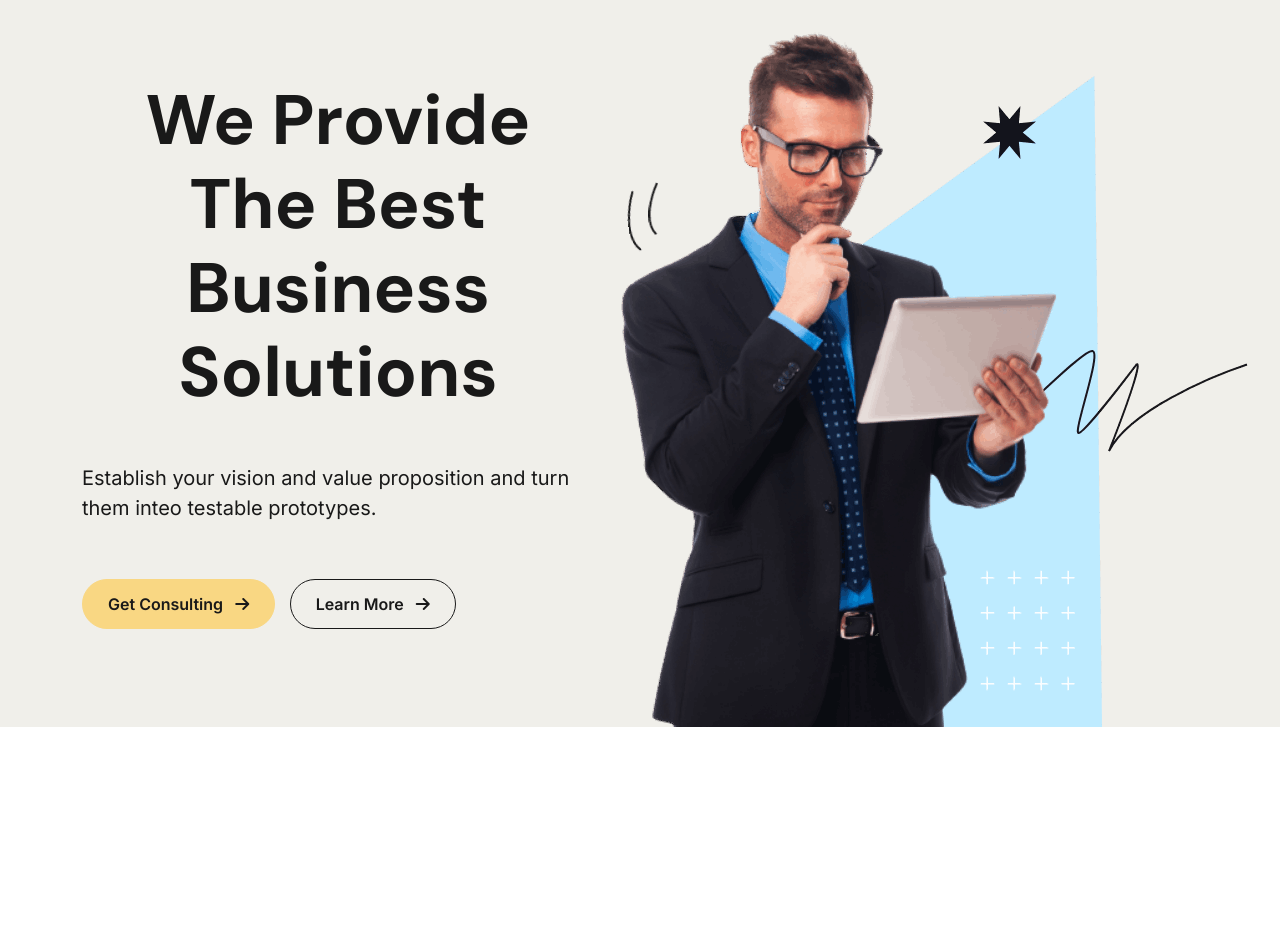
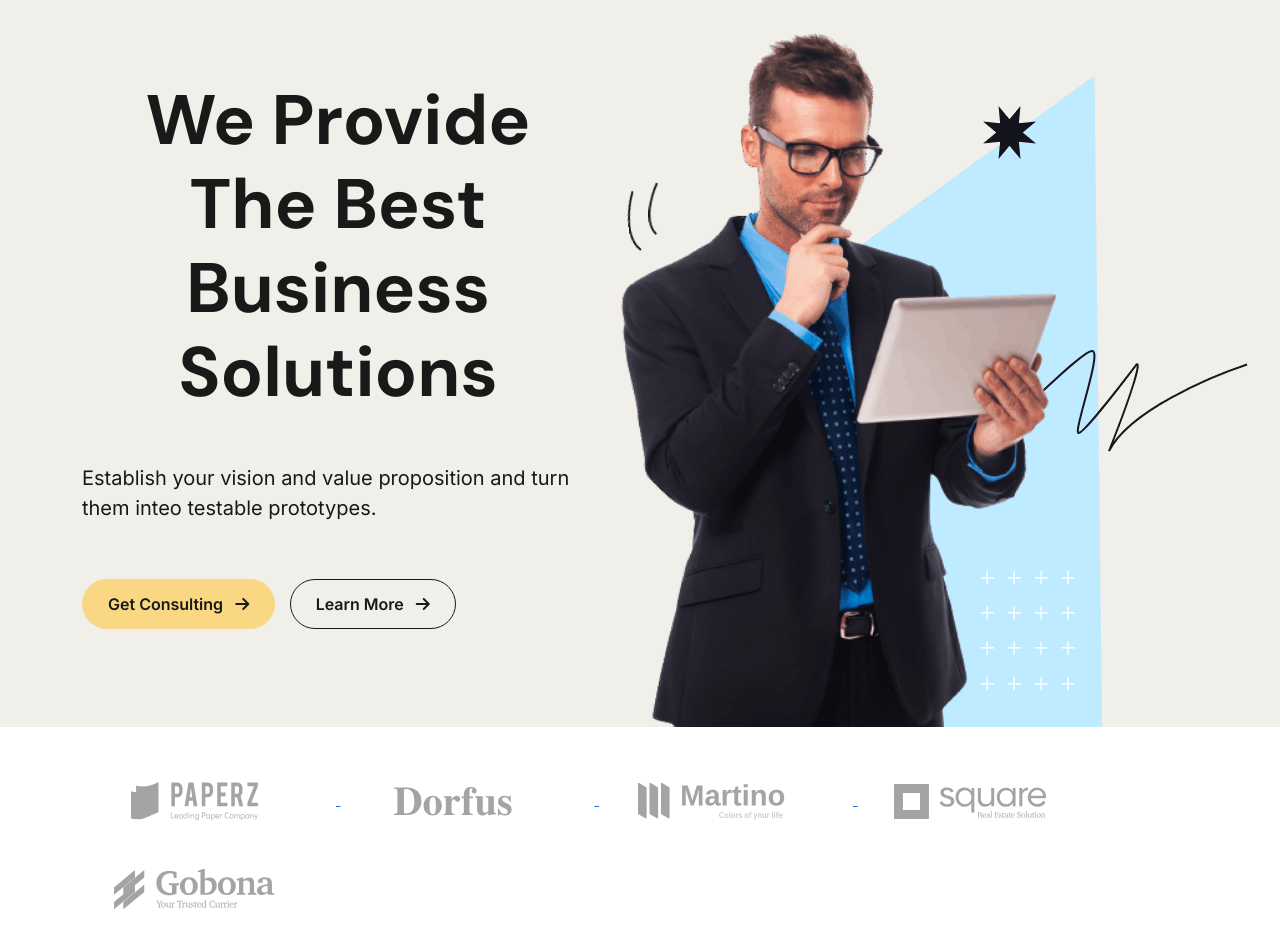
Before and after one commit to gelbort/Project-Crito, a plain HTML site: page index.html in a window 1280 px wide. Shown: the part 131-1064 px from the top of the page. Before the commit the page ends 858 px from the top, so only its background shows below. Drawn offline with nearby package versions, Linux system fonts and the light colour scheme.

Commit message:
initializing brands section

```diff
--- a/index.html
+++ b/index.html
@@ -65,6 +65,27 @@
                     <img src="/images/showcaseimage.png" alt="image of a man in a suit with a tablet">
                 </div>
             </section>
+
+                <!-- brands section-->
+            <section class="brands">
+                <div class="container">
+                    <a href="#">
+                        <img src="images/brands/paperz.svg" alt="Paperz logotype">
+                    </a>
+                    <a href="#">
+                        <img src="images/brands/dorfus.svg" alt="Dorfus logotype">
+                    </a>
+                    <a href="#">
+                        <img src="images/brands/martino.svg" alt="Martio logotype">
+                    </a>
+                    <a href="#">
+                        <img src="images/brands/square.svg" alt="Square logotype">
+                    </a>
+                    <a href="#">
+                        <img src="images/brands/gobona.svg" alt="gobona logotype">
+                    </a>
+                </div>
+            </section>
         </main>
 
 
--- a/style.scss
+++ b/style.scss
@@ -67,6 +67,8 @@ html, body {
 header {
     background-color: #f0efea;
     padding: 16px;
+
+
 
 
 
@@ -301,3 +303,27 @@ header {
     }
 
 }
+
+.brands {
+
+
+
+
+    .container {
+
+        margin-top: 30px;
+
+
+        img {
+            padding-right: 30px;
+            justify-content: space-between;
+            align-items: center;
+
+
+        }
+
+
+
+}
+
+}
```
Also changed, not shown: images/brands/dorfus.svg (added), images/brands/gobona.svg (added), images/brands/martino.svg (added), images/brands/paperz.svg (added), images/brands/square.svg (added), style.css.
